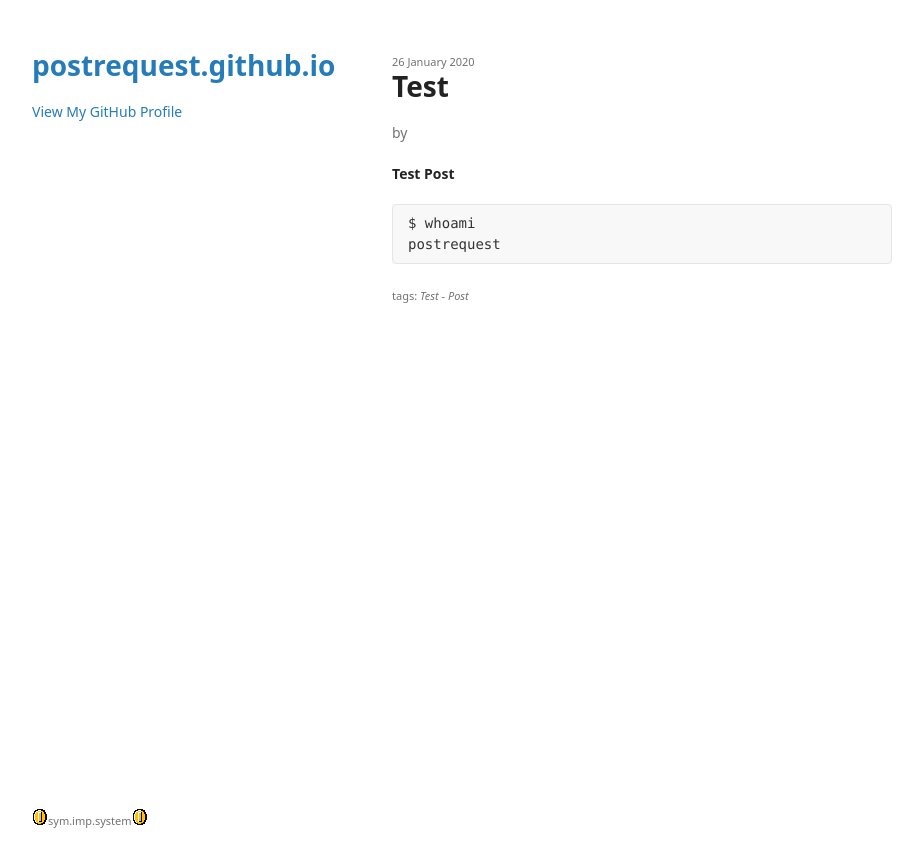
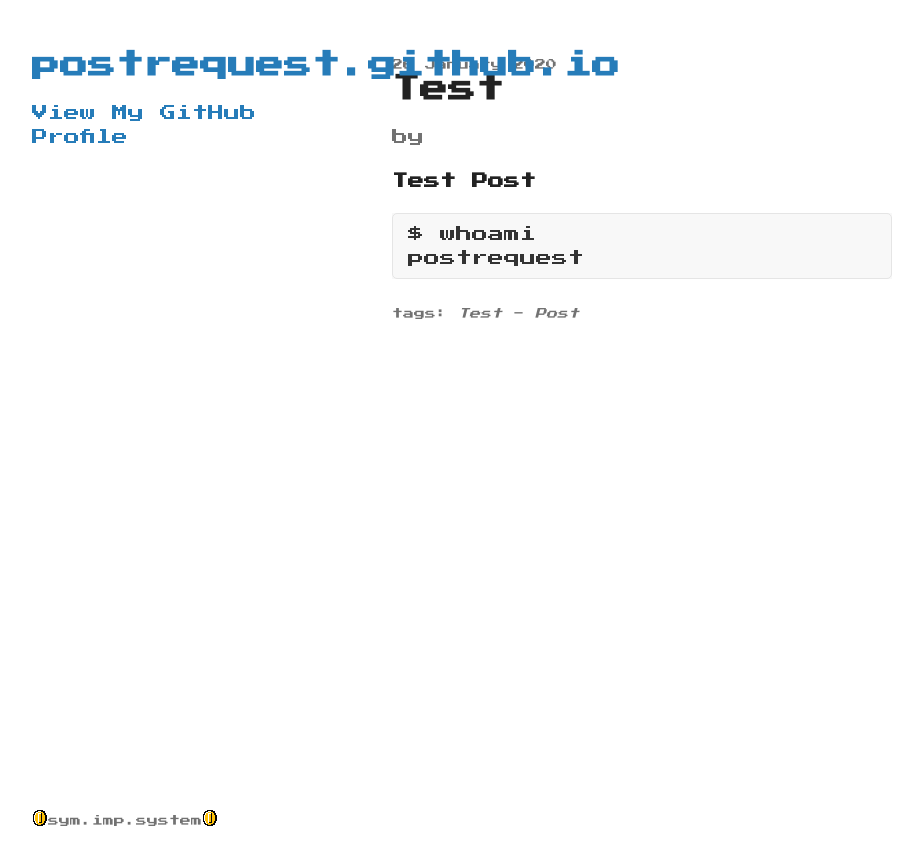
Before and after one commit to postrequest/postrequest.github.io, a Jekyll site: the page built from _posts/2020-01-26-Test.md, in a window 1280 px wide. Shown: the top 867 px of the page, without its empty margins (178-1101 px from the left). Built offline with Jekyll 4.4.1, drawn with Linux system fonts in a browser that asks for light colours; our own code applies the rules of GitHub Pages for plain Markdown files; the repository's description, which GitHub fills in, is left out.

Commit message:
Initial Commit

```diff
--- a/_sass/jekyll-theme-minimal.scss
+++ b/_sass/jekyll-theme-minimal.scss
@@ -4,7 +4,8 @@
 body {
   background-color: #fff;
   padding:50px;
-  font: 14px/1.5 "Noto Sans", "Helvetica Neue", Helvetica, Arial, sans-serif;
+  /*font: 14px/1.5 "Noto Sans", "Helvetica Neue", Helvetica, Arial, sans-serif;*/
+  font: 14px/1.5;
   color:#727272;
   font-weight:400;
 }
@@ -68,7 +69,7 @@
 }
 
 code, pre {
-  font-family:Monaco, Bitstream Vera Sans Mono, Lucida Console, Terminal, Consolas, Liberation Mono, DejaVu Sans Mono, Courier New, monospace;
+  /*font-family:Monaco, Bitstream Vera Sans Mono, Lucida Console, Terminal, Consolas, Liberation Mono, DejaVu Sans Mono, Courier New, monospace;*/
   color:#333;
 }
 
```
